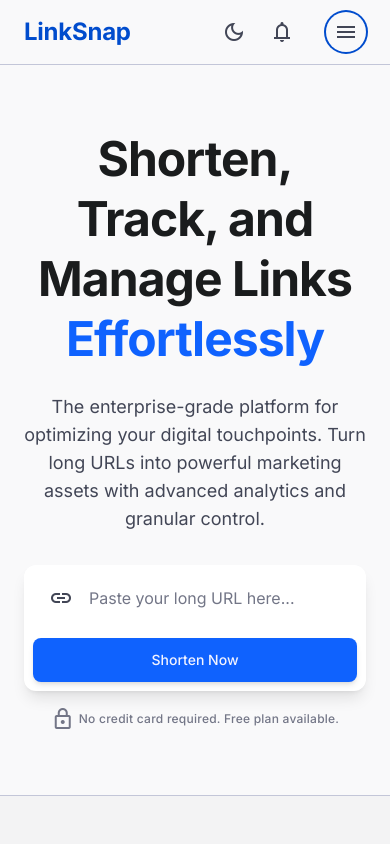
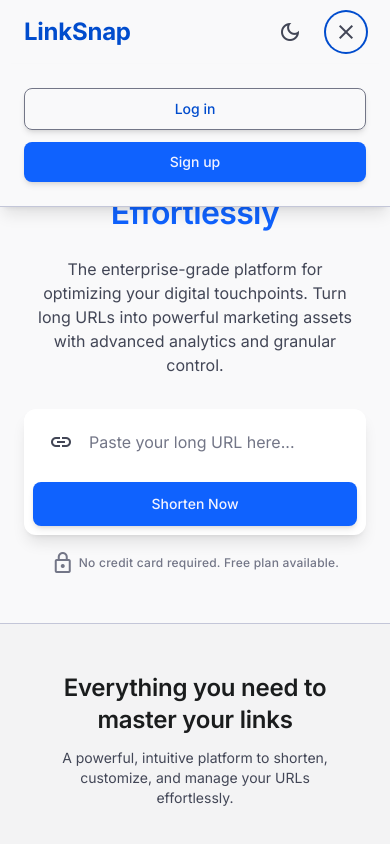
Before and after one commit to pratikkad10/URL-Shortner-Application, a React (Vite) app in the folder client/: page / in a window 390 px wide. Both pictures are taken after a click on the button "menu". Shown: the top 844 px of the page. Built offline with nearby package versions, Linux system fonts and the light colour scheme; no server answers.

Commit message:
feat: improve landing page responsiveness and add mobile nav menu

```diff
--- a/client/src/components/common/Navbar.jsx
+++ b/client/src/components/common/Navbar.jsx
@@ -9,8 +9,11 @@
     const { user } = useAuth();
     const [isDark, setIsDark] = useState(false);
 
+    const [isMobileMenuOpen, setIsMobileMenuOpen] = useState(false);
+
     useEffect(() => {
         // Sync state with the class set by the inline script in index.html
+        setIsMobileMenuOpen(false); // close menu on load
         setIsDark(document.documentElement.classList.contains('dark'));
     }, []);
 
@@ -26,22 +29,28 @@
         }
     };
 
+    const toggleMobileMenu = () => {
+        setIsMobileMenuOpen(!isMobileMenuOpen);
+    };
+
     return (
-        <header className="bg-surface/80 backdrop-blur-md docked full-width top-0 sticky z-50 border-b border-outline-variant flat no shadows">
+        <header className="bg-surface/80 backdrop-blur-md docked full-width top-0 sticky z-50 border-b border-outline-variant flat no shadows relative">
             <div className="flex justify-between items-center w-full px-6 max-w-7xl mx-auto h-16">
                 <div className="flex items-center gap-6">
                     <Link to="/" className="text-headline-md font-headline-md font-bold text-primary hover:opacity-80 transition-opacity">
                         LinkSnap
                     </Link>
                 </div>
-                <div className="flex items-center gap-6">
-                    <div className="flex items-center gap-2 text-on-surface-variant">
+                <div className="flex items-center gap-4 md:gap-6">
+                    <div className="flex items-center gap-1 md:gap-2 text-on-surface-variant">
                         <IconButton
                             icon={isDark ? "light_mode" : "dark_mode"}
                             onClick={toggleTheme}
                             aria-label="Toggle dark mode"
                         />
-                        <IconButton icon="notifications" />
+                        <div className="hidden md:block">
+                            <IconButton icon="notifications" />
+                        </div>
                     </div>
                     <div className="hidden md:flex items-center gap-4">
                         {user ? (
@@ -58,10 +67,30 @@
                     </div>
                     {/* Mobile Menu Toggle */}
                     <div className="md:hidden">
-                        <IconButton icon="menu" />
+                        <IconButton icon={isMobileMenuOpen ? "close" : "menu"} onClick={toggleMobileMenu} aria-label="Toggle mobile menu" />
                     </div>
                 </div>
             </div>
+
+            {/* Mobile Menu Overlay */}
+            {isMobileMenuOpen && (
+                <div className="md:hidden absolute top-16 left-0 w-full bg-surface border-b border-outline-variant shadow-lg flex flex-col p-6 gap-4 z-40">
+                    {user ? (
+                        <>
+                            <div className="flex items-center justify-between pb-4 border-b border-outline-variant">
+                                <span className="text-body-md text-on-surface font-medium">{user.name || user.email}</span>
+                                <TierBadge tier={user.tier} />
+                            </div>
+                            <Link to="/dashboard" onClick={toggleMobileMenu}><Button variant="primary" className="w-full justify-center">Go to Dashboard</Button></Link>
+                        </>
+                    ) : (
+                        <div className="flex flex-col gap-3">
+                            <Link to="/login" onClick={toggleMobileMenu}><Button variant="outline" className="w-full justify-center">Log in</Button></Link>
+                            <Link to="/register" onClick={toggleMobileMenu}><Button variant="primary" className="w-full justify-center">Sign up</Button></Link>
+                        </div>
+                    )}
+                </div>
+            )}
         </header>
     );
 };
--- a/client/src/components/landing/FeaturesSection.jsx
+++ b/client/src/components/landing/FeaturesSection.jsx
@@ -4,11 +4,11 @@
 
 const FeaturesSection = () => {
     return (
-        <section id="features" className="px-6 py-16 bg-surface-container-low border-y border-outline-variant">
+        <section id="features" className="px-6 py-12 md:py-16 bg-surface-container-low border-y border-outline-variant">
             <div className="max-w-7xl mx-auto">
-                <div className="text-center mb-12">
-                    <h2 className="text-headline-lg font-headline-lg text-on-surface mb-2">Everything you need to master your links</h2>
-                    <p className="text-body-md font-body-md text-on-surface-variant max-w-2xl mx-auto">A powerful, intuitive platform to shorten, customize, and manage your URLs effortlessly.</p>
+                <div className="text-center mb-10 md:mb-12">
+                    <h2 className="text-headline-md md:text-headline-lg font-headline-md md:font-headline-lg text-on-surface mb-3 md:mb-2">Everything you need to master your links</h2>
+                    <p className="text-body-sm md:text-body-md font-body-sm md:font-body-md text-on-surface-variant max-w-2xl mx-auto px-4 md:px-0">A powerful, intuitive platform to shorten, customize, and manage your URLs effortlessly.</p>
                 </div>
                 <div className="bento-grid">
                     {/* Feature 1: Custom Aliases */}
--- a/client/src/components/landing/HeroSection.jsx
+++ b/client/src/components/landing/HeroSection.jsx
@@ -2,11 +2,11 @@
 
 const HeroSection = () => {
     return (
-        <section className="px-6 py-16 md:py-16 max-w-7xl mx-auto text-center flex flex-col items-center justify-center min-h-[716px]">
-            <h1 className="text-display-lg font-display-lg text-on-surface mb-6 max-w-3xl mx-auto leading-tight">
-                Shorten, Track, and Manage Links <span className="text-primary-container">Effortlessly</span>
+        <section className="px-6 py-12 md:py-16 max-w-7xl mx-auto text-center flex flex-col items-center justify-center min-h-[60vh] md:min-h-[716px]">
+            <h1 className="text-headline-lg md:text-display-lg font-headline-lg md:font-display-lg text-on-surface mb-6 max-w-3xl mx-auto leading-tight">
+                Shorten, Track, and Manage Links <br className="hidden md:block" /><span className="text-primary-container">Effortlessly</span>
             </h1>
-            <p className="text-body-lg font-body-lg text-on-surface-variant mb-8 max-w-2xl mx-auto">
+            <p className="text-body-md md:text-body-lg font-body-md md:font-body-lg text-on-surface-variant mb-8 max-w-2xl mx-auto px-2">
                 The enterprise-grade platform for optimizing your digital touchpoints. Turn long URLs into powerful marketing assets with advanced analytics and granular control.
             </p>
 
--- a/client/src/components/landing/PricingSection.jsx
+++ b/client/src/components/landing/PricingSection.jsx
@@ -108,10 +108,10 @@
     }
 
     return (
-        <section id="pricing" className="px-6 py-16 max-w-7xl mx-auto">
-            <div className="text-center mb-12">
-                <h2 className="text-headline-lg font-headline-lg text-on-surface mb-2">Transparent Pricing</h2>
-                <p className="text-body-md font-body-md text-on-surface-variant">Scale your link management as your team grows.</p>
+        <section id="pricing" className="px-6 py-12 md:py-16 max-w-7xl mx-auto">
+            <div className="text-center mb-10 md:mb-12">
+                <h2 className="text-headline-md md:text-headline-lg font-headline-md md:font-headline-lg text-on-surface mb-3 md:mb-2">Transparent Pricing</h2>
+                <p className="text-body-sm md:text-body-md font-body-sm md:font-body-md text-on-surface-variant">Scale your link management as your team grows.</p>
             </div>
             <div className="grid grid-cols-1 md:grid-cols-3 gap-6 md:gap-4 lg:gap-6 mt-8">
                 {plans.map((plan, index) => (
```
